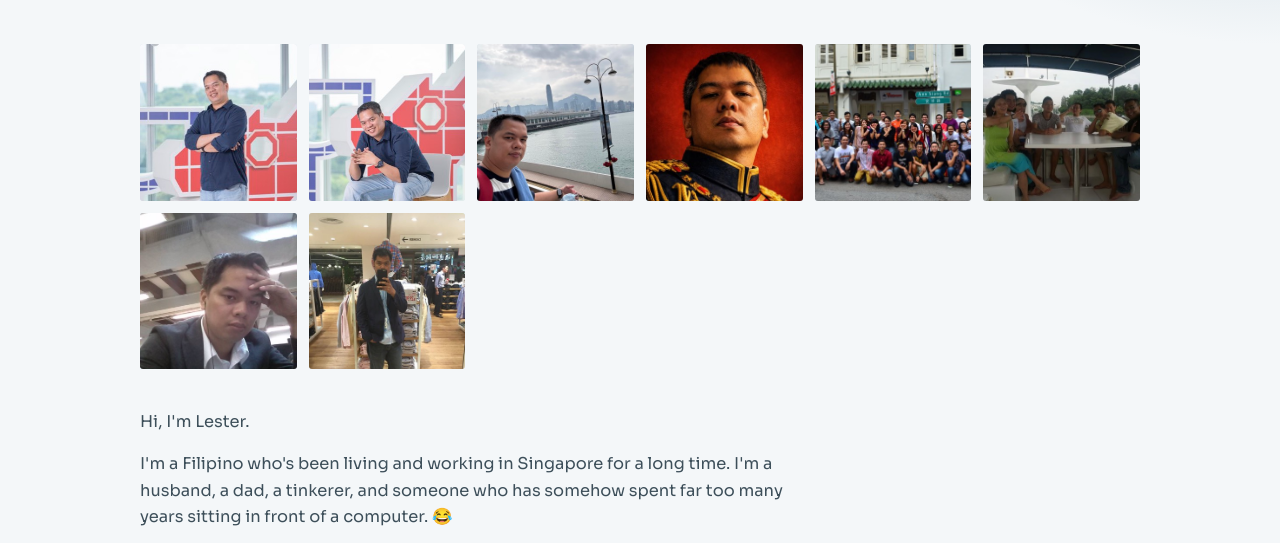
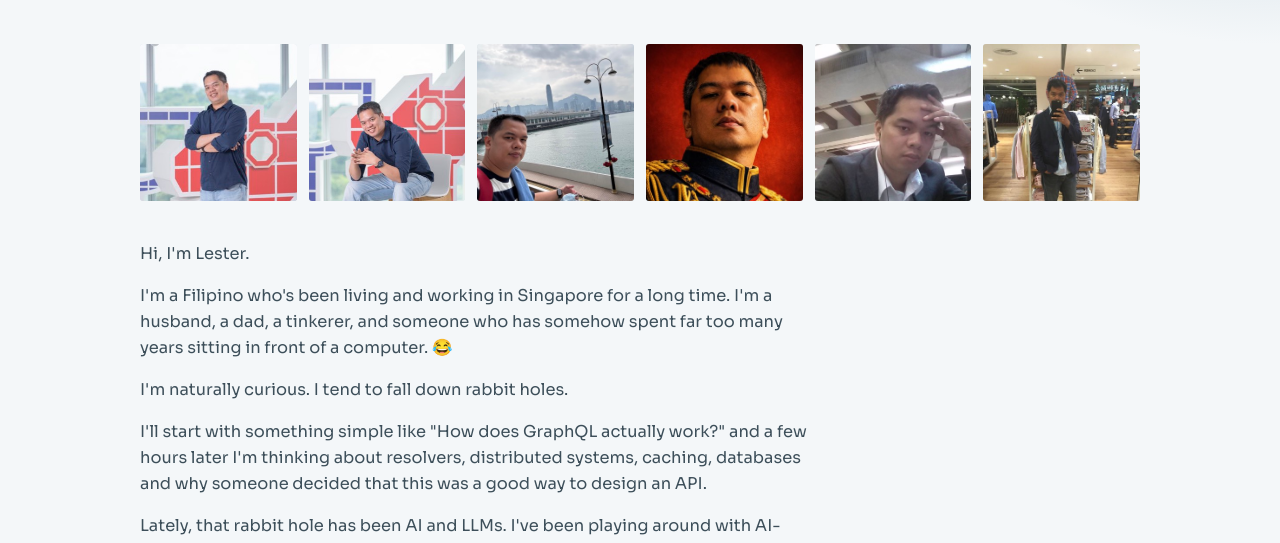
Before and after one commit to frozentech03/frozentech03.github.io, a plain HTML site: page about.html in a window 1280 px wide. Shown: the part 186-729 px from the top of the page. Drawn offline with Linux system fonts and the light colour scheme.

Commit message:
Update about.html

```diff
--- a/about.html
+++ b/about.html
@@ -139,34 +139,6 @@
         <button
           type="button"
           class="gallery-item"
-          data-full="assets/gallery/554967767_10233917990144764_3583820645877221170_n.jpg"
-          aria-label="Open photo: team at Ann Siang Road"
-        >
-          <img
-            src="assets/gallery/thumb-554967767_10233917990144764_3583820645877221170_n.jpg"
-            alt="Team photo on Ann Siang Road"
-            loading="lazy"
-            width="480"
-            height="320"
-          />
-        </button>
-        <button
-          type="button"
-          class="gallery-item"
-          data-full="assets/gallery/555546228_10233895214935398_161883910735296006_n.jpg"
-          aria-label="Open photo: friends on a boat"
-        >
-          <img
-            src="assets/gallery/thumb-555546228_10233895214935398_161883910735296006_n.jpg"
-            alt="Friends gathered on a boat"
-            loading="lazy"
-            width="480"
-            height="360"
-          />
-        </button>
-        <button
-          type="button"
-          class="gallery-item"
           data-full="assets/gallery/557246348_10234010732103255_2571368418577335423_n.jpg"
           aria-label="Open photo: office portrait"
         >
```
